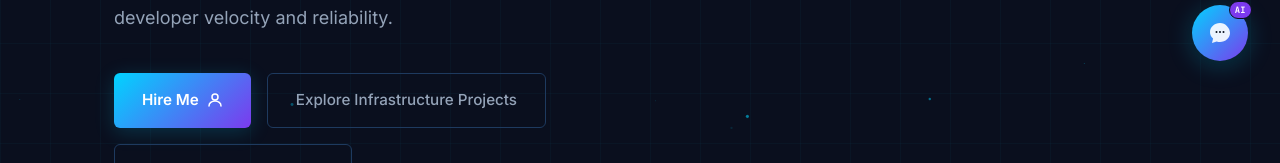
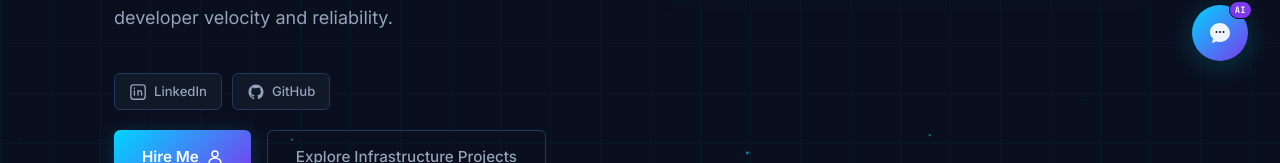
Before and after one commit to Nitheesh3009/portfolio, a Next.js app: page / in a window 1280 px wide. Shown: the part 707-870 px from the top of the page. Built offline with nearby package versions, Linux system fonts and the light colour scheme; no server answers.

Commit message:
added logos

```diff
--- a/components/Hero.js
+++ b/components/Hero.js
@@ -99,6 +99,35 @@ export default function Hero() {
               building self-service platforms that improve developer velocity and reliability.
             </p>
 
+            <div className={styles.socials}>
+              <a
+                href="https://www.linkedin.com/in/nitheesh-edla-b01644118"
+                target="_blank"
+                rel="noopener noreferrer"
+                className={styles.socialBtn}
+                aria-label="LinkedIn"
+              >
+                <svg width="18" height="18" viewBox="0 0 20 20" fill="none">
+                  <rect x="2" y="2" width="16" height="16" rx="3" stroke="currentColor" strokeWidth="1.5" />
+                  <path d="M6 8.5v5M6 5.5v.5" stroke="currentColor" strokeWidth="1.5" strokeLinecap="round" />
+                  <path d="M10 13.5v-3a2 2 0 014 0v3M10 8.5v5" stroke="currentColor" strokeWidth="1.5" strokeLinecap="round" strokeLinejoin="round" />
+                </svg>
+                LinkedIn
+              </a>
+              <a
+                href="https://github.com/Nitheesh3009"
+                target="_blank"
+                rel="noopener noreferrer"
+                className={styles.socialBtn}
+                aria-label="GitHub"
+              >
+                <svg width="18" height="18" viewBox="0 0 24 24" fill="none">
+                  <path d="M12 2C6.48 2 2 6.48 2 12c0 4.42 2.87 8.17 6.84 9.5.5.09.68-.22.68-.48v-1.7c-2.78.6-3.37-1.34-3.37-1.34-.45-1.16-1.11-1.47-1.11-1.47-.91-.62.07-.61.07-.61 1 .07 1.53 1.03 1.53 1.03.9 1.52 2.34 1.08 2.91.83.09-.65.35-1.08.63-1.33-2.22-.25-4.56-1.11-4.56-4.94 0-1.09.39-1.98 1.03-2.68-.1-.25-.45-1.27.1-2.64 0 0 .84-.27 2.75 1.02A9.56 9.56 0 0112 6.8c.85 0 1.71.11 2.51.33 1.91-1.29 2.75-1.02 2.75-1.02.55 1.37.2 2.39.1 2.64.64.7 1.03 1.59 1.03 2.68 0 3.84-2.34 4.69-4.57 4.93.36.31.68.92.68 1.85v2.75c0 .27.18.58.69.48A10.01 10.01 0 0022 12c0-5.52-4.48-10-10-10z" fill="currentColor" />
+                </svg>
+                GitHub
+              </a>
+            </div>
+
             <div className={styles.ctas}>
               <a href="#contact" className={styles.ctaPrimary}>
                 Hire Me
--- a/components/Hero.module.css
+++ b/components/Hero.module.css
@@ -98,6 +98,32 @@
   display: flex;
   align-items: center;
   justify-content: center;
+}
+
+.socials {
+  display: flex;
+  gap: 10px;
+  margin-bottom: 20px;
+}
+
+.socialBtn {
+  display: inline-flex;
+  align-items: center;
+  gap: 7px;
+  padding: 7px 14px;
+  font-size: 0.82rem;
+  font-weight: 500;
+  color: var(--text-secondary);
+  background: var(--bg-card);
+  border: 1px solid var(--border);
+  border-radius: var(--radius-sm);
+  transition: all var(--transition);
+}
+
+.socialBtn:hover {
+  color: var(--accent);
+  border-color: var(--accent);
+  background: var(--accent-glow);
 }
 
 .ctas {
```
